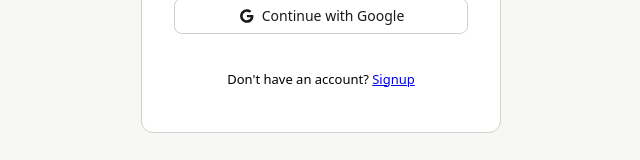
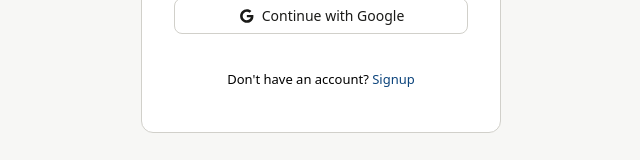
Before and after one commit to AlainRegisDev88/to-do-app, a React (Vite) app in the folder to-do-app/: page /auth/login in a window 1280 px wide. Shown: the part 560-720 px from the top of the page, without its empty margins (319-959 px from the left). Built offline with nearby package versions, Linux system fonts and the light colour scheme.

Commit message:
refine the links on the login page

```diff
--- a/to-do-app/src/components/Login.css
+++ b/to-do-app/src/components/Login.css
@@ -123,11 +123,14 @@
 /* forgot password */
 
 .forgot-password{
-    color: var(--text-accent);
     font-size: 13px;
     font-weight: 400;
     text-align: right;
     width: 100%;
+}
+.forgot-password .link{
+    text-decoration-line: none;
+    color: var(--text-accent);
 }
 
 
@@ -190,6 +193,7 @@
     text-align: center;
     width: 100%;
 }
-.box-footer Link{
+.box-footer .link{
     color: var(--text-accent);
+    text-decoration: none;
 }
--- a/to-do-app/src/components/Login.jsx
+++ b/to-do-app/src/components/Login.jsx
@@ -78,7 +78,7 @@ const Login = () => {
                             />
                         </div>
                         <div className="forgot-password">
-                            Forgot password?
+                            <Link className="link" to='/reset-password'>Forgot password?</Link>
                         </div>
                         <div className="class-item">
                             <button type="submit" className="submit-button">Submit</button>
@@ -94,7 +94,7 @@ const Login = () => {
                             <div className="icon"><FontAwesomeIcon icon={faGoogle} /></div><p>Continue with Google</p>
                         </div>
                         <div className="box-footer">
-                            <p>Don't have an account? <Link to="/auth/signup">Signup</Link></p>
+                            <p>Don't have an account? <Link className="link" to="/auth/signup">Signup</Link></p>
                         </div>
                         <div>{error}{successMessage && (`${successMessage}, You Can now login ${name}`)}</div>
                     </div>
```
